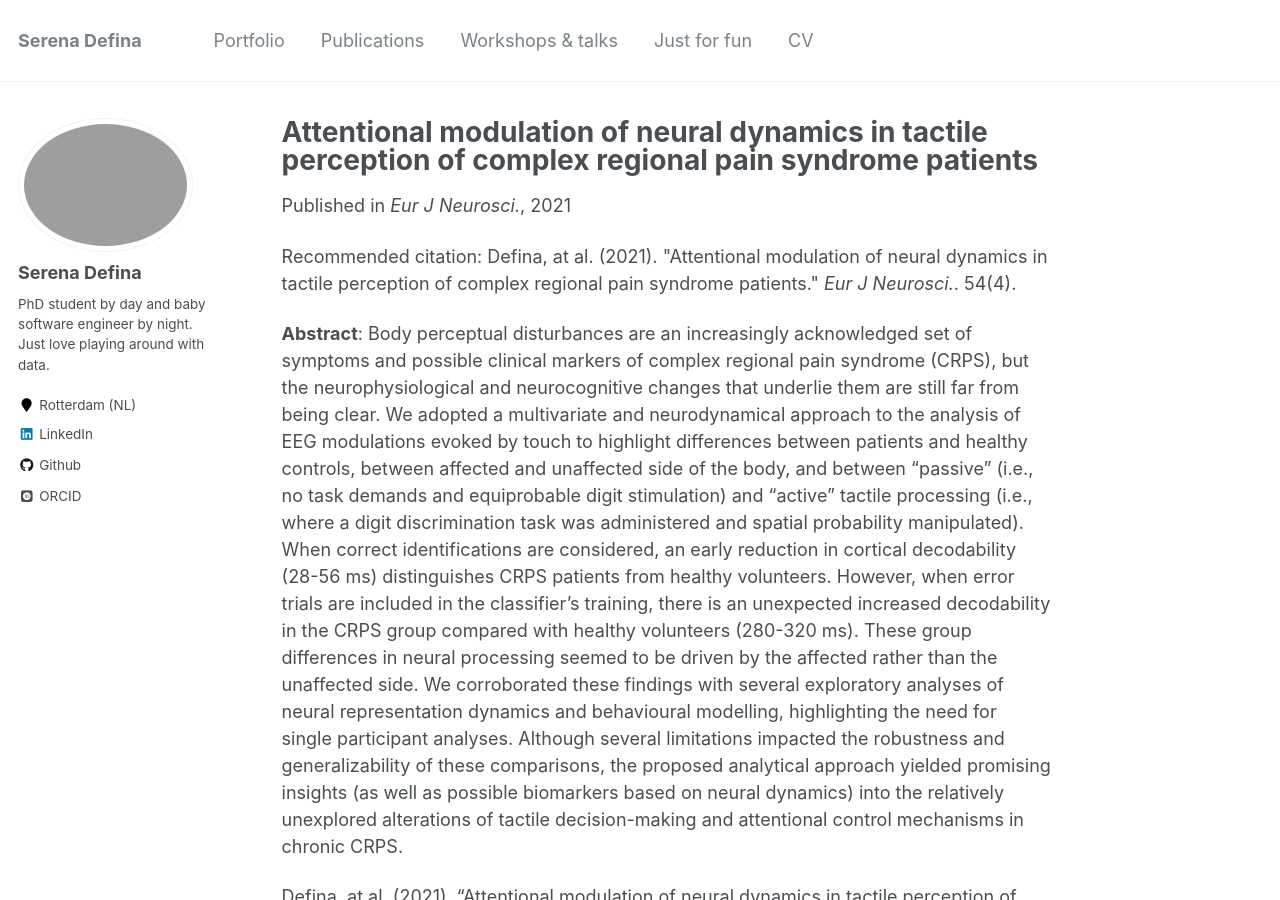
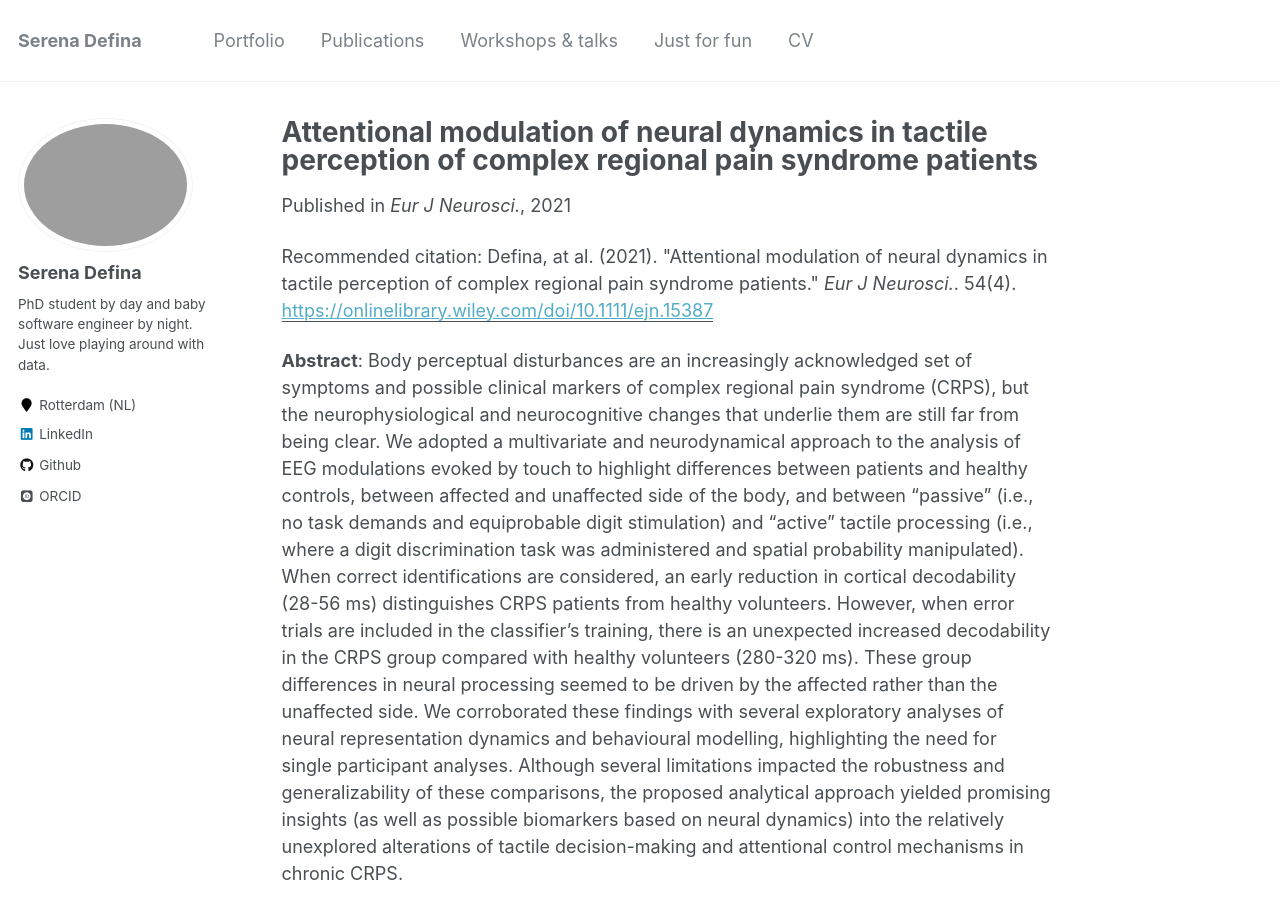
Before and after one commit to SereDef/seredef.github.io, a Jekyll site: the page built from _publications/2021-08-01-CRPS-paper.md, in a window 1280 px wide and 900 px high. Built offline with Jekyll 4.4.1, drawn with Linux system fonts in a browser that asks for light colours; some web fonts are replaced; part of the change alters nothing that is shown.

Commit message:
adjust publications

```diff
--- a/_publications/2021-08-01-CRPS-paper.md
+++ b/_publications/2021-08-01-CRPS-paper.md
@@ -5,6 +5,7 @@ permalink: /publication/2021-08-01-CRPS-paper
 excerpt: 'EEG study mapping brain activity patterns during tactile stimulation in patients affected by Complex regional pain syndrome (CRPS)'
 date: 2021-08-01
 venue: 'Eur J Neurosci.'
+paperurl: 'https://onlinelibrary.wiley.com/doi/10.1111/ejn.15387'
 citation: 'Defina, at al. (2021). &quot;Attentional modulation of neural dynamics in tactile perception of
 complex regional pain syndrome patients.&quot; <i>Eur J Neurosci.</i>. 54(4).'
 ---
```
